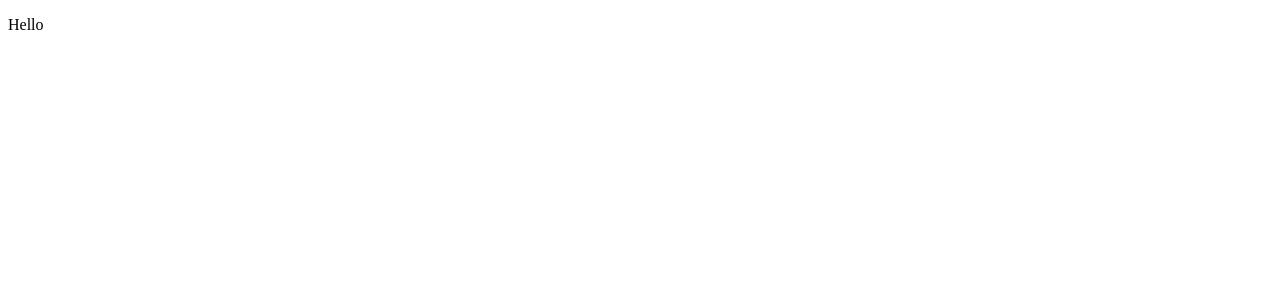
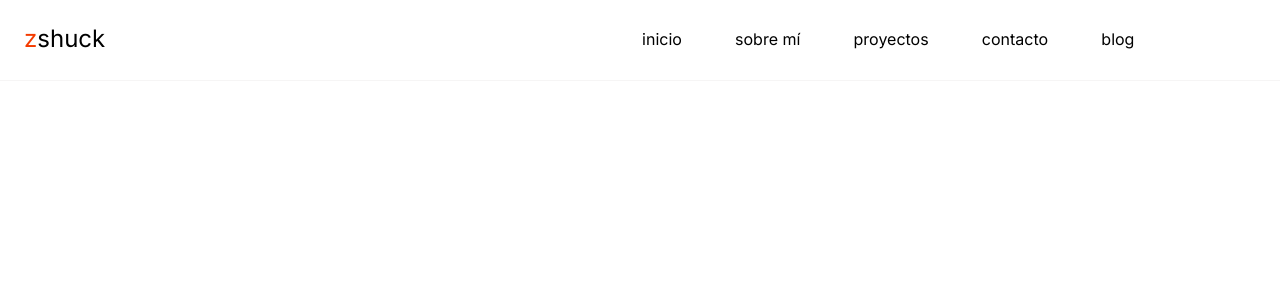
Before and after one commit to 9Shuck/zshuck_front, a Next.js app: page / in a window 1280 px wide. Shown: the top 300 px of the page. Built offline with nearby package versions, Linux system fonts and the light colour scheme.

Commit message:
navbarelements & navbar setup

```diff
--- a/src/components/navbar.tsx
+++ b/src/components/navbar.tsx
@@ -1,8 +1,19 @@
+import NavbarElement from './navbarElement'
+
 function NavBar() {
     return (
-        <>
-            <p>Hello</p>
-        </>
+        <div className="navbar">
+            <div className="navbar__logo">
+                <span className="secondary-color">z</span>shuck
+            </div>
+            <div className="navbar__menu">
+                <NavbarElement name="inicio" link="/" blank=""/>
+                <NavbarElement name="sobre mí" link="/" blank=""/>
+                <NavbarElement name="proyectos" link="/" blank=""/>
+                <NavbarElement name="contacto" link="/" blank=""/>
+                <NavbarElement name="blog" link="/" blank=""/>
+            </div>
+        </div>
     )
 }
 
--- /dev/null
+++ b/src/components/navbarElement.tsx
@@ -0,0 +1,28 @@
+import PropTypes from "prop-types"
+
+interface navbarElementTools {
+    link: string;
+    name: string;
+    blank: string;
+}
+
+function NavbarElement(props: navbarElementTools) {
+    return (
+        <a
+            className="navbarElement"
+            href={props.link}
+            target={props.blank}
+            rel="noreferrer"
+        >
+            {props.name}
+        </a>
+    )
+}
+
+NavbarElement.propTypes = {
+    name: PropTypes.string.isRequired,
+    link: PropTypes.string.isRequired,
+    blank: PropTypes.string
+}
+
+export default NavbarElement;
--- a/src/pages/index.tsx
+++ b/src/pages/index.tsx
@@ -11,6 +11,7 @@ export default function Home() {
         <title>zshuck</title>
         <meta name="description" content="Generated by create next app" />
         <meta name="viewport" content="width=device-width, initial-scale=1" />
+        <link href='https://fonts.googleapis.com/css?family=Inter' rel='stylesheet'/>
         <link rel="icon" href="/favicon.ico" />
       </Head>
       <NavBar/>
--- /dev/null
+++ b/src/styles/components/_navbar.scss
@@ -0,0 +1,17 @@
+.navbar {
+    border-bottom: 0.1em solid var(--grey-light);
+    padding: 1.5em 1.5em;
+    display: flex;
+    justify-content: space-between;
+
+    &__logo {
+        font-size: 1.5em;
+    }
+
+    &__menu {
+        display: flex;
+        gap: 50px;
+        margin-right: 7.5em;
+    }
+
+}
--- /dev/null
+++ b/src/styles/components/_navbarElement.scss
@@ -0,0 +1,37 @@
+.navbarElement {
+    padding: 0.3em 0.1em 0.3em 0.1em;
+    text-decoration: none;
+    color: var(--primary-color);
+    border-bottom: 2px solid var(--base-color);
+
+    // Fade
+    -webkit-transition: color var(--fade-hover-time);
+    -moz-transition: color var(--fade-hover-time);
+    -ms-transition: color var(--fade-hover-time);
+    -o-transition: color var(--fade-hover-time);
+    transition: color var(--fade-hover-time),
+                border-bottom var(--fade-hover-time);
+
+    &:hover {
+        color: var(--secondary-color);
+        border-bottom: 2px solid var(--secondary-color);
+
+        // Fade color
+        -webkit-transition: color var(--fade-hover-time);
+        -moz-transition: color var(--fade-hover-time);
+        -ms-transition: color var(--fade-hover-time);
+        -o-transition: color var(--fade-hover-time);
+        transition: color var(--fade-hover-time),
+                    border-bottom var(--fade-hover-time);
+    }
+
+    &:active {
+        color: var(--secondary-color-light);
+        border-bottom: 2px solid var(--secondary-color-light);
+    }
+
+    &:focus {
+        color: var(--secondary-color-light);
+        border-bottom: 2px solid var(--secondary-color-light);
+    }
+}
--- a/src/styles/globals.scss
+++ b/src/styles/globals.scss
@@ -1,10 +1,26 @@
+@import 'components/navbar';
+@import 'components/navbarElement';
+
 :root {
-  $base-color: white;
-  $primary-color: black;
-  $secondary-color: #F43B00;
-  $secondary-color-light: #f43d0075;
+  --base-color: white;
+  --primary-color: black;
+  --secondary-color: #F43B00;
+  --secondary-color-light: #f43d0075;
 
-  $grey-dark: rgb(112, 112, 112);
-  $grey: rgb(183, 183, 183);
-  $grey-light: rgb(228, 227, 227);
+  --grey-dark: rgb(112, 112, 112);
+  --grey: rgb(183, 183, 183);
+  --grey-light: rgba(239, 237, 237, 0.529);
+
+  --font: 'Inter';
+
+  --fade-hover-time: 0.65s;
 }
+
+body {
+  margin: 0;
+  font-family: var(--font);
+}
+
+.secondary-color{
+  color: var(--secondary-color);
+}
```
